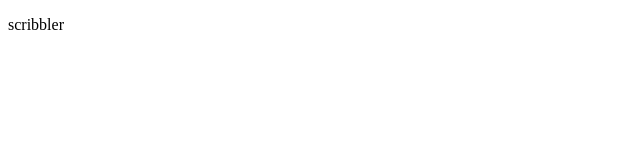
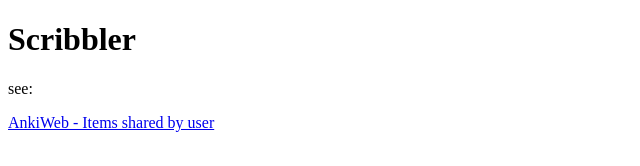
Before and after one commit to tomaszgigiel/scribbler, a plain HTML site: page docs/index.html in a window 1280 px wide. Shown: the whole page, without its empty margins (0-640 px from the left). Drawn offline with Linux system fonts and the light colour scheme.

Commit message:
ankiweb - shared decks info

```diff
--- a/docs/index.html
+++ b/docs/index.html
@@ -1,6 +1,8 @@
 <!DOCTYPE html>
 <html>
 <body>
-	<p>scribbler</p>
+	<h1>Scribbler</h1>
+	<p>see:</p>
+	<p><a href="https://ankiweb.net/shared/byauthor/998067392">AnkiWeb - Items shared by user</a></p>
 </body>
 </html>
```
